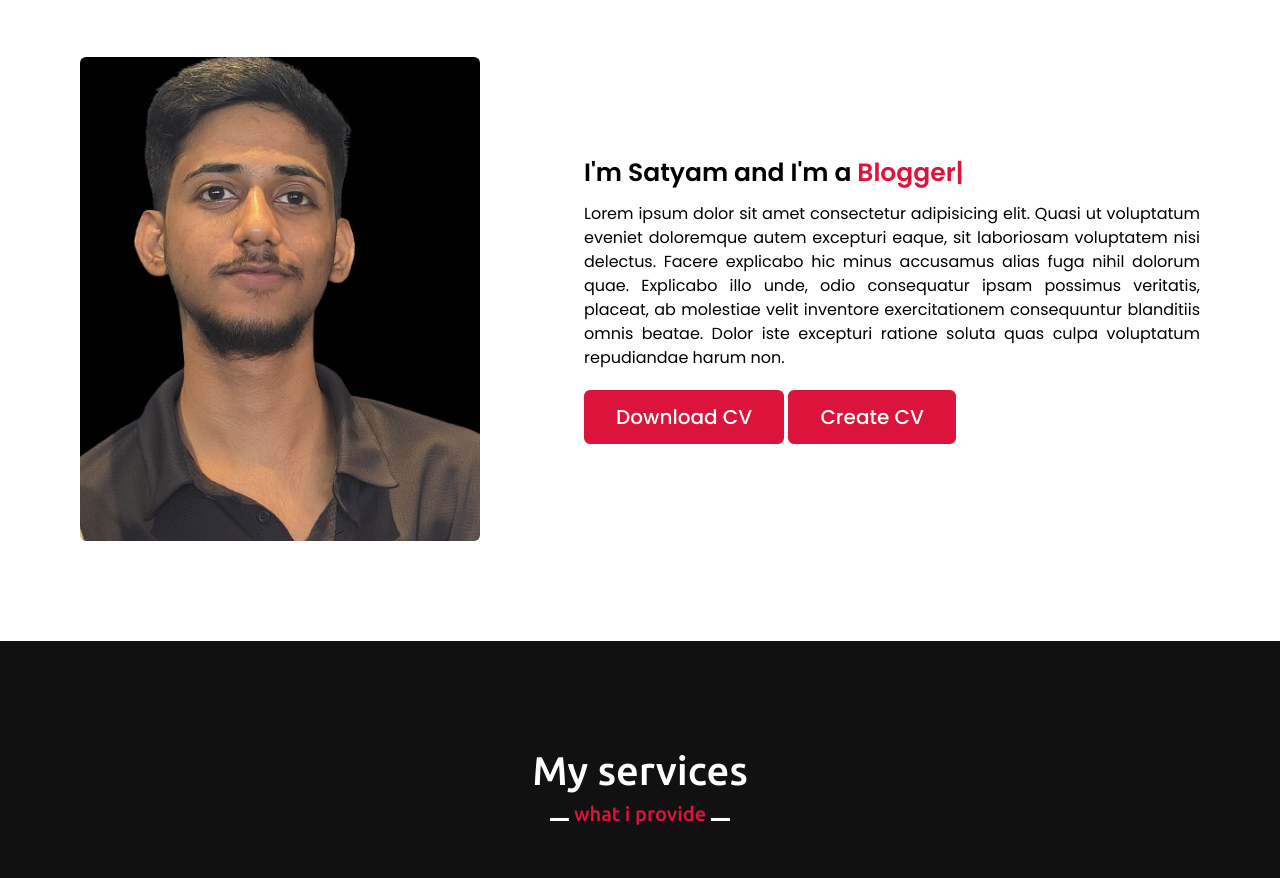
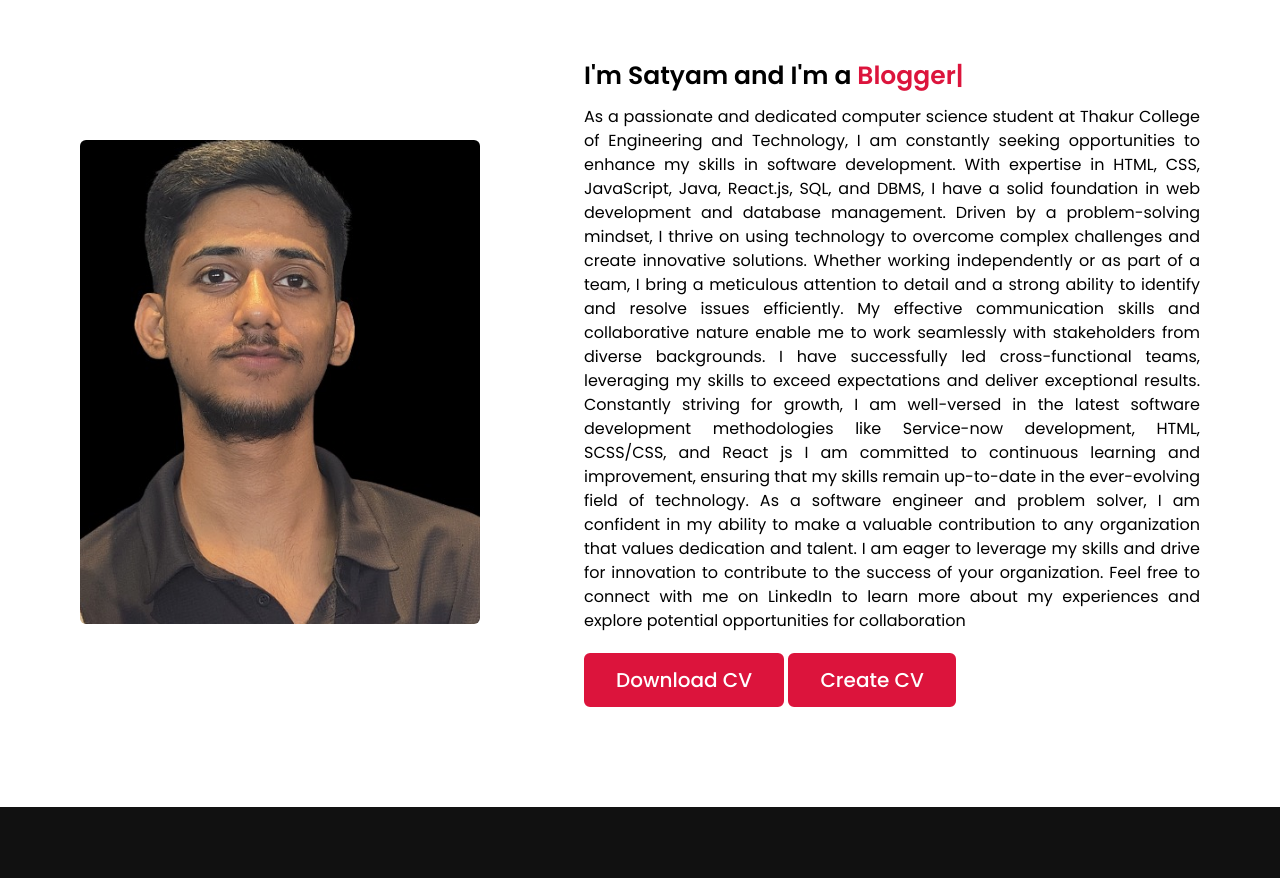
Before and after one commit to satyamgit1/personal, a plain HTML site: page index.html in a window 1280 px wide. Shown: the part 983-1861 px from the top of the page. Drawn offline with nearby package versions, Linux system fonts and the light colour scheme.

Commit message:
Update index.html

```diff
--- a/index.html
+++ b/index.html
@@ -56,7 +56,17 @@
                 </div>
                 <div class="column right">
                     <div class="text">I'm Satyam and I'm a <span class="typing-2"></span></div>
-                    <p>Lorem ipsum dolor sit amet consectetur adipisicing elit. Quasi ut voluptatum eveniet doloremque autem excepturi eaque, sit laboriosam voluptatem nisi delectus. Facere explicabo hic minus accusamus alias fuga nihil dolorum quae. Explicabo illo unde, odio consequatur ipsam possimus veritatis, placeat, ab molestiae velit inventore exercitationem consequuntur blanditiis omnis beatae. Dolor iste excepturi ratione soluta quas culpa voluptatum repudiandae harum non.</p>
+                    <p>As a passionate and dedicated computer science student at Thakur College of Engineering and Technology, I am constantly seeking opportunities to enhance my skills in software development. With expertise in HTML, CSS, JavaScript, Java, React.js, SQL, and DBMS, I have a solid foundation in web development and database management.
+
+Driven by a problem-solving mindset, I thrive on using technology to overcome complex challenges and create innovative solutions. Whether working independently or as part of a team, I bring a meticulous attention to detail and a strong ability to identify and resolve issues efficiently.
+
+My effective communication skills and collaborative nature enable me to work seamlessly with stakeholders from diverse backgrounds. I have successfully led cross-functional teams, leveraging my skills to exceed expectations and deliver exceptional results.
+
+Constantly striving for growth, I am well-versed in the latest software development methodologies like Service-now development, HTML, SCSS/CSS, and React js I am committed to continuous learning and improvement, ensuring that my skills remain up-to-date in the ever-evolving field of technology.
+
+As a software engineer and problem solver, I am confident in my ability to make a valuable contribution to any organization that values dedication and talent. I am eager to leverage my skills and drive for innovation to contribute to the success of your organization.
+
+Feel free to connect with me on LinkedIn to learn more about my experiences and explore potential opportunities for collaboration</p>
                     <a href="Satyam_Resume.pdf" target="_blank">Download CV</a>
                     <a href="https://novoresume.com/resume-templates">Create CV</a>
                 </div>
```
